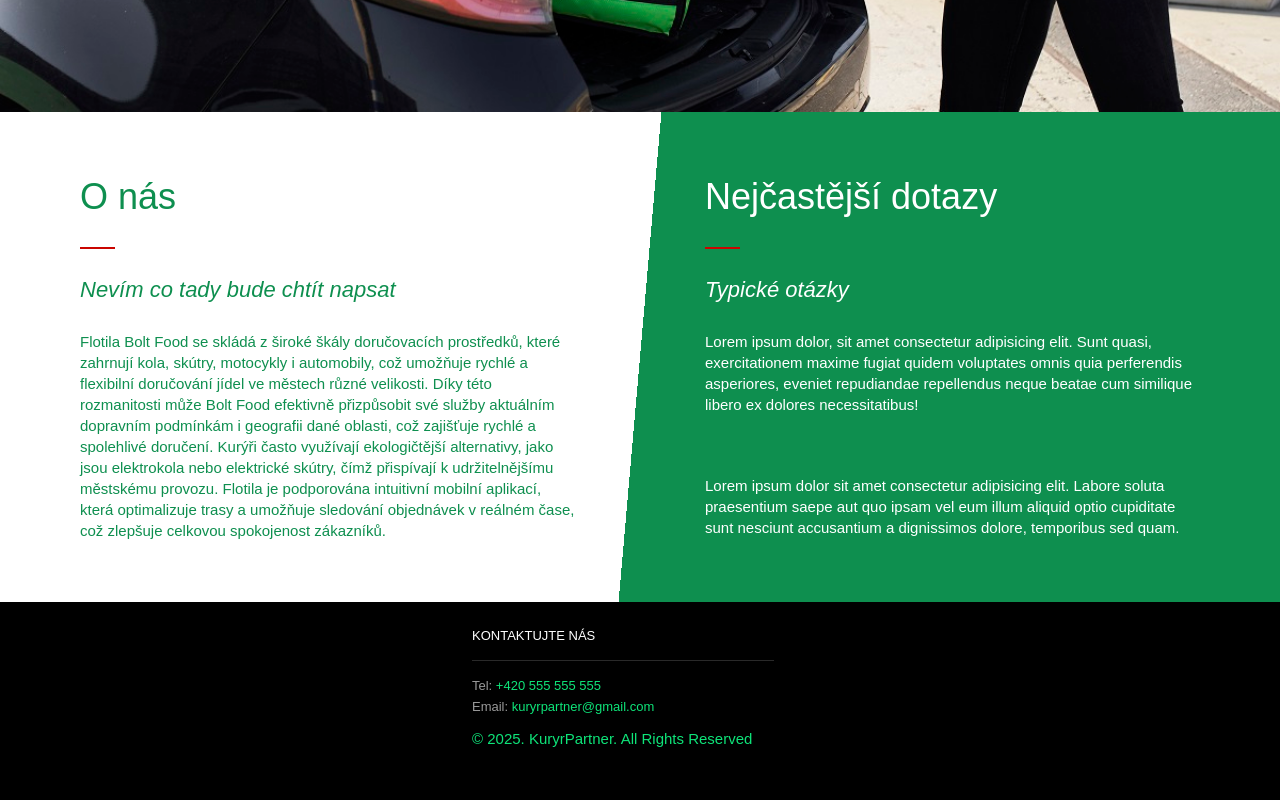
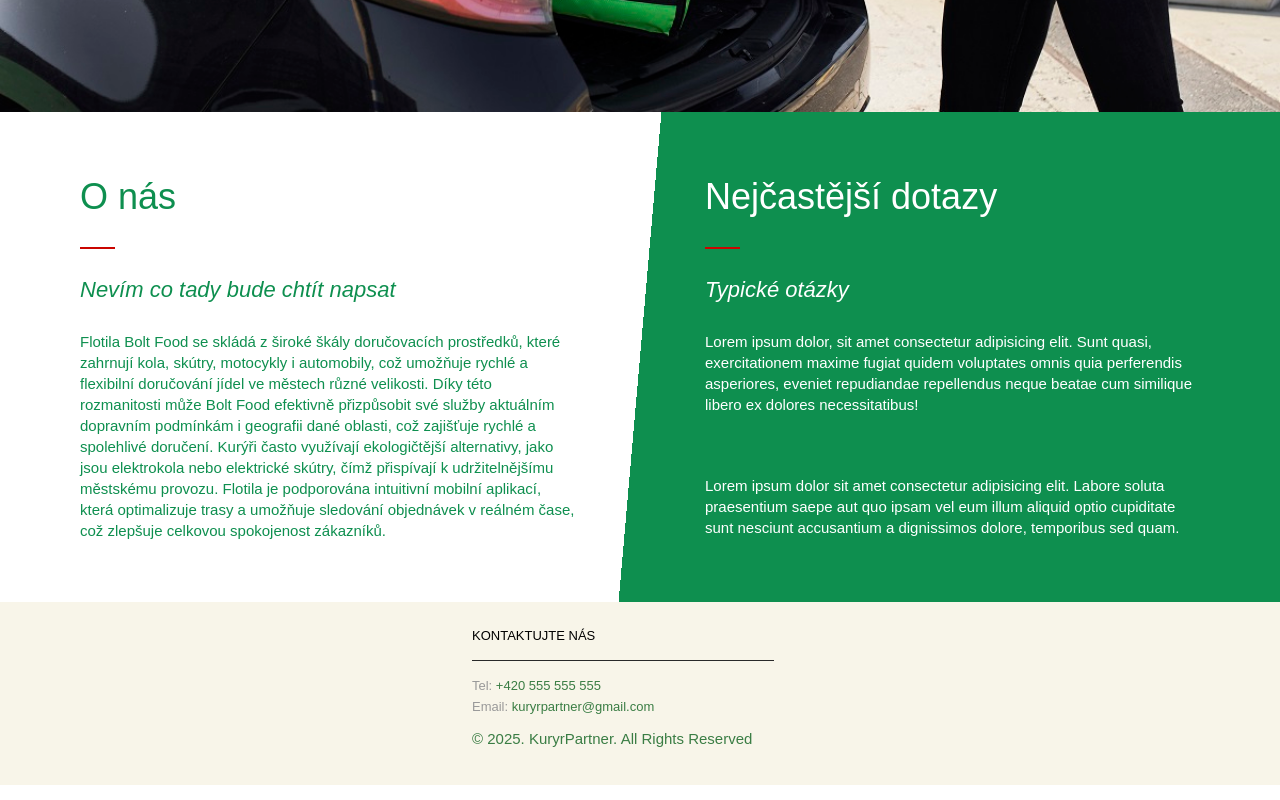
Before and after one commit to Papapapavel/boltfleetweb, a plain HTML site: page index.html in a window 1280 px wide. Shown: the part 754-1554 px from the top of the page. Drawn offline with Linux system fonts and the light colour scheme.

Commit message:
upravene styly

```diff
--- a/css/Style.css
+++ b/css/Style.css
@@ -149,8 +149,7 @@ body {
 
 .page-header {
     height: 66px;
-    background: rgba(255, 255, 255, 0.8);
-    width: 100%;
+    background: rgba(248, 245, 233, 0.8);
     position: sticky;
     left: 0;
     top: 0;
@@ -320,7 +319,7 @@ h2::after{
 /*------------------------FOOTER-----------------------------------*/
 
 .page-footer{
-    background-color: #000;
+    background-color: #F8F5E9;
     padding-top: 25px;
 }
 
@@ -328,6 +327,7 @@ h2::after{
     width: 30%;
     margin: 0 auto;
     box-sizing: border-box;
+    color: black;
 
 }
 
@@ -354,16 +354,16 @@ h2::after{
 }
 
 .page-footer li:hover{
-    color: #fff;
+    color: #000 ;
 }
 
 .page-footer li a{
     text-decoration: none;
-    color: #0ee479;
+    color: #3A7D44;
 }
 
 .copy{
-    color: #0ee479;
+    color: #3A7D44;
     margin-top: 10px;
-    margin-bottom: 50px;
+    margin-bottom: 35px;
 }
```
Also changed, not shown: Form.html (+2 -2 lines).
